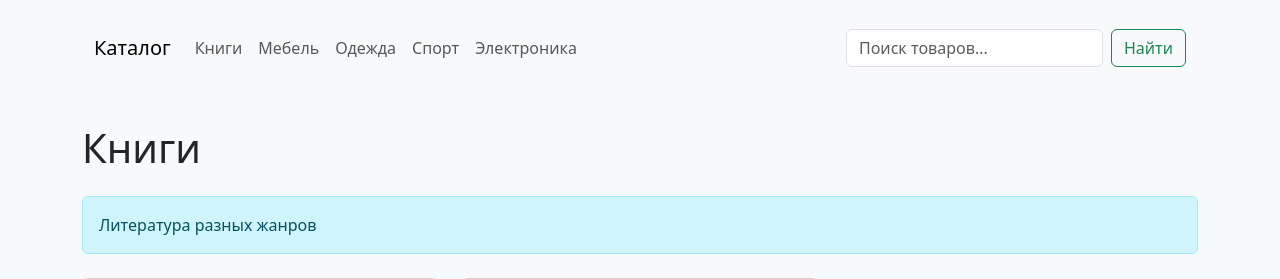
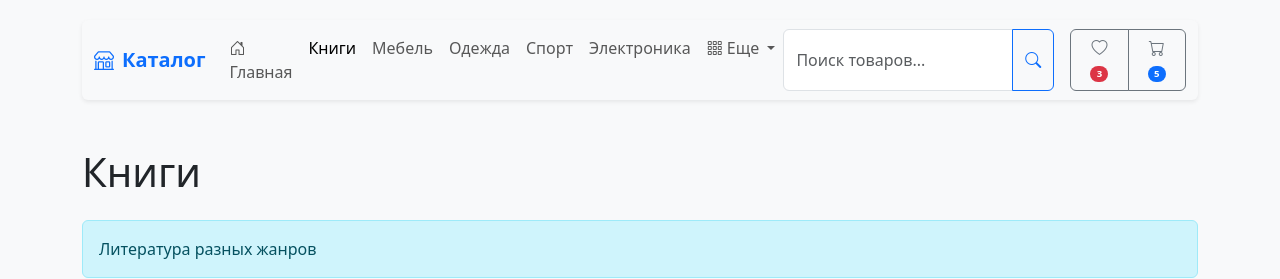
Before and after one commit to VladikaGames0/HW23, a Django app: page /category/2/ in a window 1280 px wide. Shown: the top 279 px of the page. Run offline with Django 4.2, Linux system fonts and the light colour scheme; data comes from the database, SQL or seed files in the repository; some libraries are stand-ins or nearby versions.

Commit message:
Улучшена навигация и дизайн

```diff
--- a/catalog/models.py
+++ b/catalog/models.py
@@ -1,5 +1,5 @@
 from django.db import models
-
+from decimal import Decimal
 
 class Category(models.Model):
     name = models.CharField(max_length=100, verbose_name='Наименование')
@@ -54,4 +54,7 @@ class Product(models.Model):
 
     # Метод для расчета скидки (пример)
     def get_discounted_price(self, discount_percent=10):
-        return round(self.price * (1 - discount_percent / 100), 2)
+        # Преобразуем discount_percent в Decimal перед вычислением
+        discount_decimal = Decimal(str(discount_percent)) / Decimal('100')
+        discounted_price = self.price * (Decimal('1') - discount_decimal)
+        return discounted_price.quantize(Decimal('0.01'))
--- a/catalog/templates/catalog/category.html
+++ b/catalog/templates/catalog/category.html
@@ -1,6 +1,15 @@
 {% extends 'base.html' %}
 
-{% block title %}{{ category.name }}{% endblock %}
+{% block title %}{{ category.name }} | Каталог товаров{% endblock %}
+
+{% block breadcrumbs %}
+<nav aria-label="breadcrumb" class="mb-4">
+    <ol class="breadcrumb">
+        <li class="breadcrumb-item"><a href="{% url 'index' %}">Главная</a></li>
+        <li class="breadcrumb-item active">{{ category.name }}</li>
+    </ol>
+</nav>
+{% endblock %}
 
 {% block content %}
 <h1 class="mb-4">{{ category.name }}</h1>
--- a/catalog/templates/includes/menu.html
+++ b/catalog/templates/includes/menu.html
@@ -1,22 +1,99 @@
-<nav class="navbar navbar-expand-lg navbar-light bg-light mb-4">
+<nav class="navbar navbar-expand-lg navbar-light bg-light mb-4 rounded shadow-sm">
     <div class="container-fluid">
-        <a class="navbar-brand" href="{% url 'index' %}">Каталог</a>
+        <!-- Логотип/название сайта -->
+        <a class="navbar-brand fw-bold text-primary" href="{% url 'index' %}">
+            <i class="bi bi-shop me-2"></i>Каталог
+        </a>
 
-        <div class="collapse navbar-collapse">
+        <!-- Кнопка для мобильных устройств -->
+        <button class="navbar-toggler" type="button" data-bs-toggle="collapse" data-bs-target="#navbarMain">
+            <span class="navbar-toggler-icon"></span>
+        </button>
+
+        <!-- Основное меню -->
+        <div class="collapse navbar-collapse" id="navbarMain">
             <ul class="navbar-nav me-auto">
+                <!-- Главная страница -->
+                <li class="nav-item">
+                    <a class="nav-link {% if request.path == '/' %}active{% endif %}" href="{% url 'index' %}">
+                        <i class="bi bi-house-door me-1"></i>Главная
+                    </a>
+                </li>
+
+                <!-- Категории товаров (динамически из базы) -->
                 {% for category in categories %}
                 <li class="nav-item">
-                    <a class="nav-link" href="{% url 'category_products' category.id %}">
+                    <a class="nav-link {% if category.id|stringformat:'i' in request.path %}active{% endif %}"
+                       href="{% url 'category_products' category.id %}">
                         {{ category.name }}
                     </a>
                 </li>
+                {% empty %}
+                <!-- Если категорий нет, показываем статические ссылки -->
+                <li class="nav-item">
+                    <a class="nav-link" href="#">Электроника</a>
+                </li>
+                <li class="nav-item">
+                    <a class="nav-link" href="#">Книги</a>
+                </li>
+                <li class="nav-item">
+                    <a class="nav-link" href="#">Одежда</a>
+                </li>
                 {% endfor %}
+
+                <!-- Дополнительные ссылки -->
+                <li class="nav-item dropdown">
+                    <a class="nav-link dropdown-toggle" href="#" role="button" data-bs-toggle="dropdown">
+                        <i class="bi bi-grid-3x3-gap me-1"></i>Еще
+                    </a>
+                    <ul class="dropdown-menu">
+                        <li><a class="dropdown-item" href="/admin" target="_blank">
+                            <i class="bi bi-gear me-2"></i>Админ-панель
+                        </a></li>
+                        <li><hr class="dropdown-divider"></li>
+                        <li><a class="dropdown-item" href="#">
+                            <i class="bi bi-info-circle me-2"></i>О проекте
+                        </a></li>
+                    </ul>
+                </li>
             </ul>
 
-            <form class="d-flex" method="get" action="#">
-                <input class="form-control me-2" type="search" placeholder="Поиск товаров...">
-                <button class="btn btn-outline-success" type="submit">Найти</button>
-            </form>
+            <!-- Поиск и пользовательские элементы -->
+            <div class="d-flex">
+                <!-- Форма поиска -->
+                <form class="d-flex me-3" method="get" action="#">
+                    <div class="input-group">
+                        <input type="search" class="form-control" placeholder="Поиск товаров..." aria-label="Поиск">
+                        <button class="btn btn-outline-primary" type="submit">
+                            <i class="bi bi-search"></i>
+                        </button>
+                    </div>
+                </form>
+
+                <!-- Иконки действий -->
+                <div class="btn-group">
+                    <a href="#" class="btn btn-outline-secondary" title="Избранное">
+                        <i class="bi bi-heart"></i>
+                        <span class="badge bg-danger rounded-pill" style="font-size: 0.6em;">3</span>
+                    </a>
+                    <a href="#" class="btn btn-outline-secondary" title="Корзина">
+                        <i class="bi bi-cart"></i>
+                        <span class="badge bg-primary rounded-pill" style="font-size: 0.6em;">5</span>
+                    </a>
+                </div>
+            </div>
         </div>
     </div>
 </nav>
+
+<!-- Блок для уведомлений/сообщений -->
+{% if messages %}
+<div class="container mb-4">
+    {% for message in messages %}
+    <div class="alert alert-{{ message.tags }} alert-dismissible fade show" role="alert">
+        {{ message }}
+        <button type="button" class="btn-close" data-bs-dismiss="alert"></button>
+    </div>
+    {% endfor %}
+</div>
+{% endif %}
```
Also changed, not shown: catalog/templates/base/base.html (deleted, +0 -69 lines), catalog/templates/catalog/index.html (+18 -14 lines).
